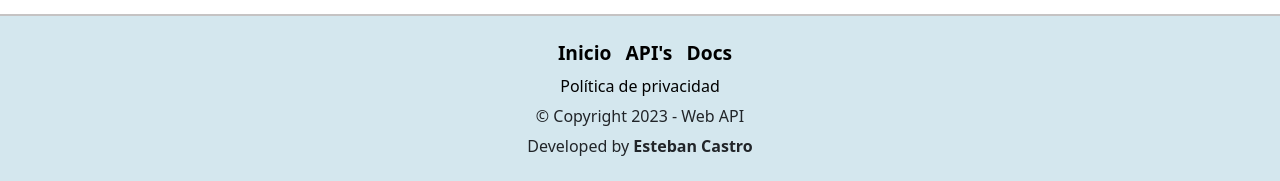
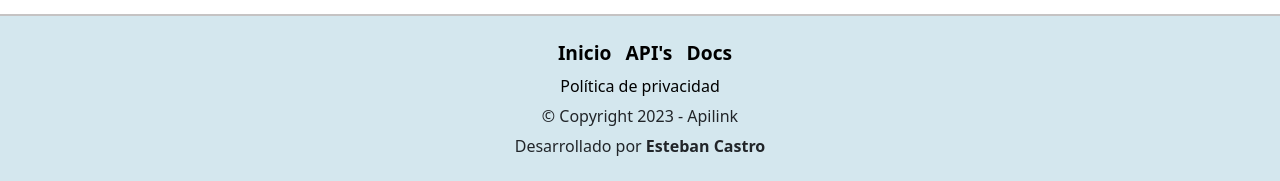
Before and after one commit to EcastroGit/Apilink, a Flask app: page / in a window 1280 px wide. Shown: the part 1204-1385 px from the top of the page. Run offline with Flask 2, Linux system fonts and the light colour scheme.

Commit message:
apilink v1.3.3

```diff
--- a/static/js/main.js
+++ b/static/js/main.js
@@ -49,7 +49,7 @@ header.innerHTML =
             </ul>
           </li>
           <li class="nav-item">
-            <a class="nav-link" href="#"><i class="bi bi-github fs-5"></i></a>
+            <a class="nav-link" href="https://github.com/EcastroGit/Apilink"><i class="bi bi-github fs-5"></i></a>
           </li>
         </ul>
       </div>
@@ -69,9 +69,9 @@ header.innerHTML =
     <span><a href="/privacy-policy">Política de privacidad</a></span>
   </div>
   <div>
-    <span>© Copyright 2023 - Web API</span>
+    <span>© Copyright 2023 - Apilink</span>
   </div>
   <div>
-    <span>Developed by <strong>Esteban Castro</strong></span>
+    <span>Desarrollado por <strong>Esteban Castro</strong></span>
   </div>
  `
--- a/templates/macros.html
+++ b/templates/macros.html
@@ -6,6 +6,13 @@
       href="{{ url_for('static', filename='css/main.css') }}"
     />
     <script defer src="{{ url_for('static', filename='js/main.js') }}"></script>
+    <!-- Google Tag Manager -->
+    <script>(function(w,d,s,l,i){w[l]=w[l]||[];w[l].push({'gtm.start':
+    new Date().getTime(),event:'gtm.js'});var f=d.getElementsByTagName(s)[0],
+    j=d.createElement(s),dl=l!='dataLayer'?'&l='+l:'';j.async=true;j.src=
+    'https://www.googletagmanager.com/gtm.js?id='+i+dl;f.parentNode.insertBefore(j,f);
+    })(window,document,'script','dataLayer','GTM-M7G9DSMN');</script>
+    <!-- End Google Tag Manager -->
     <!-- Bootstrap -->
     <link
       href="https://cdn.jsdelivr.net/npm/bootstrap@5.3.1/dist/css/bootstrap.min.css"
```
